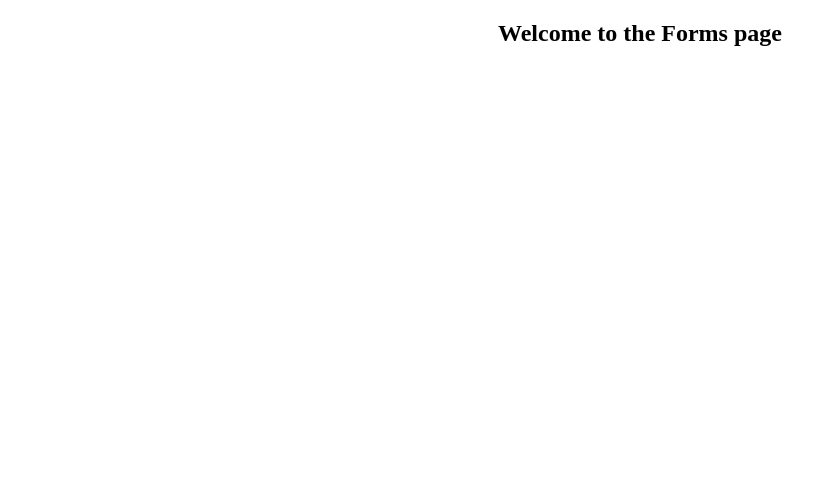
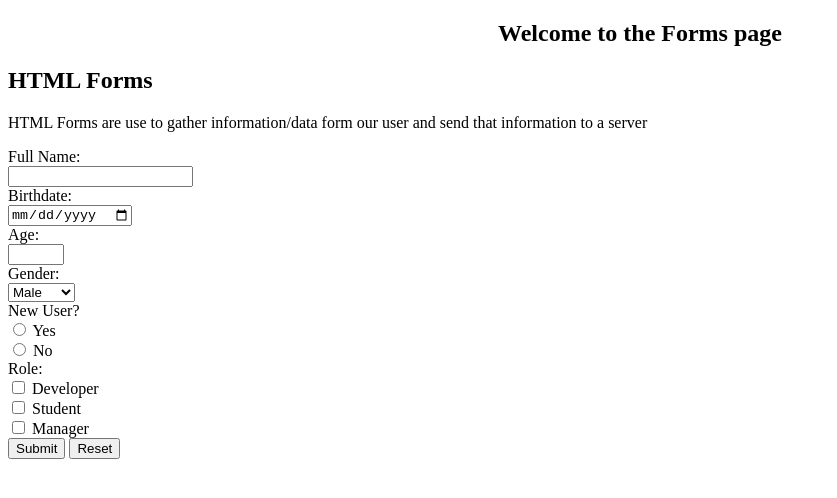
Before and after one commit to Beybeyy/S05, a plain HTML site: page discussion/form.html in a window 1280 px wide. Shown: the whole page, without its empty margins (0-837 px from the left). Drawn offline with Linux system fonts and the light colour scheme.

```diff
--- a/discussion/form.html
+++ b/discussion/form.html
@@ -7,6 +7,91 @@
 </head>
 <body>
 	<center><h2>Welcome to the Forms page</h2></center>
+	  <!-- Semantoc Tags
+	  	-are new additions to html. Semantic Tags are also container for elements but unlike div theya re definitive and descibrs it content
+	  	wothout relying to semantic id
+	  	however, em, strong are also considered semantics
+	  	semantic container such as nav, main, section, etc. These semantic cntainer are more preferre by developer because it aids Seo, browser as we as other other developer
+	   -->
+  <main>
+  	<!-- main is a semantyic container use to show/display the main content of a page
+  	 -->
+  	 <section>
+  	 <!-- sections are use to show parts of a page or content
+  	  -->
+  	   <h2>HTML Forms </h2>
+  	   <p> HTML Forms are use to gather information/data form our user and send that information to a server </p>
+  	</section>
+  	  <section>
+  	  	<!--form tags allow to create a form. we can gather and send use input form our form
+  	  	 -->
+  	  	 <!-- action attribute is used to define where the information gathered will be passed after the submission
+  	  	  -->
+  	  	  <!-- label tags create a text elemet that serves as a label to input filled. we can add for a attribute to this element such that when this label is clicked our cursosr wull be moved into oue input
+  	  	   -->
+  	  	   <!-- input tag allow us to create an input element which can be use used to add user input
+  	  	    -->
+  	  	    <!-- type attribute in input elements allows us to identify what kind of infomation us to be gathered. It also affects the behavior of input element.
+  	  	     -->
+  	  	     <!--name attribute allow us to provide a name, identifier for a VALUE of the input element. This is use to identify the value of an input in a form data
+  	  	      -->
+  	  	      <!--id attribute allow us to identify the iunput element. It is ude as reference of the attribute by an appropriate label element
+  	  	       -->
+  	  	       <!-- Required attribute will now allow the form to be submitted until the input element has value or data
+  	  	         -->
+  	  	         <!-- auto complete attribute that provides suggestions inputs and allows for better user experience
+  	  	          -->
+  	  	       <!--  -->
+  	  	<form action="https://google.com">
+  	  		<!--full name -->
+  	  		<label for="fname">Full Name:</label>
+  	  		<br />
+  	  		<input type="text" name="fullname">
+  	  		<br />
+  	  		<label for="bday">Birthdate:</label>
+             <br />
+  	  		<input id="bday"type="date" name="bdate" required>
+  	  		<!--age-->
+  	  		<br />
+  	  			<label for="ageInput">Age:</label>
+             <br />
+  	  		<input id="ageInput"type="number" min="18" max="60" required>
+  	  		<br />
+  	  		 <label for="genderInput">Gender:</label>
+  	  		 <br />
+  	  		  <select id="genderInput" name="gender">
+  	  		    <option value="male">Male</option>
+  	  		    <option value="female">Female</option>
+  	  		    <option value="other">Other</option>
+  	  		</select>
+  	  		<br />
+  	  		<label>New User?</label>
+  	  		<br />
+  	  		<input id="radioUser1" type="radio" name="newUser" value="yes">
+  	  		<label for="radioUser1">Yes</label>
+  	  			<br />
+			<input id="radioUser2" type="radio" name="newUser" value="no">
+			  	 <label for="radioUser2">No</label>
+				  	  <br />
+
+			 <label>Role:</label>
+			<br/>
+			<input id="roleInput1" type="checkbox" name="role1" value="developer">
+			<label for="roleInput1">Developer</label>
+			<br/>
+			<input id="roleInput2" type="checkbox" name="role2" value="student">
+			<label for="roleInput2">Student</label>
+			<br/>
+			<input id="roleInput3" type="checkbox" name="role3" value="manager">
+			<label for="roleInput3">Manager</label>
+			<br/>
+
+			<button type="submit">Submit</button>
+			<button type="reset">Reset</button>
+
+  	  	</form>
+  	  </section>
+  </main>
 
 </body>
 </html>
```
Also changed, not shown: discussion/index.html (+66 -5 lines), discussion/table.html (+6 -0 lines).
